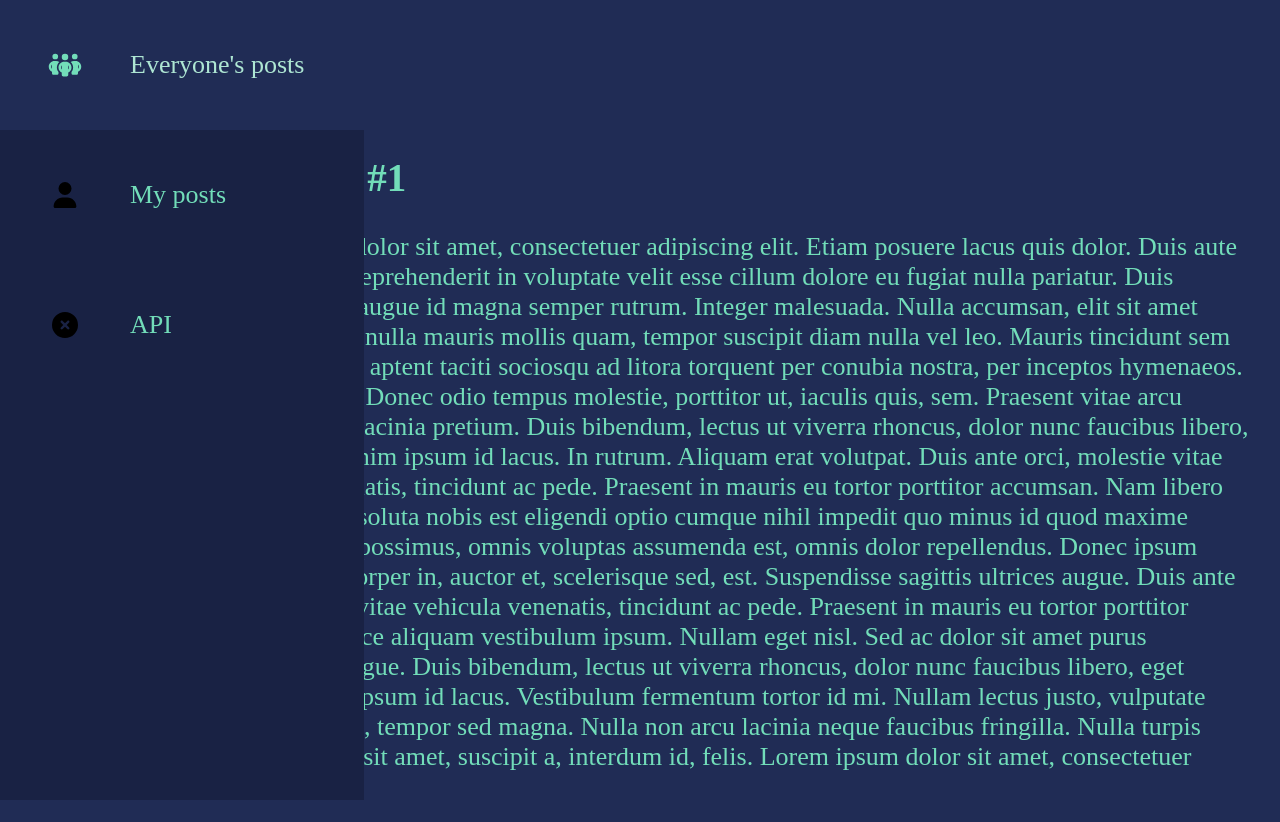
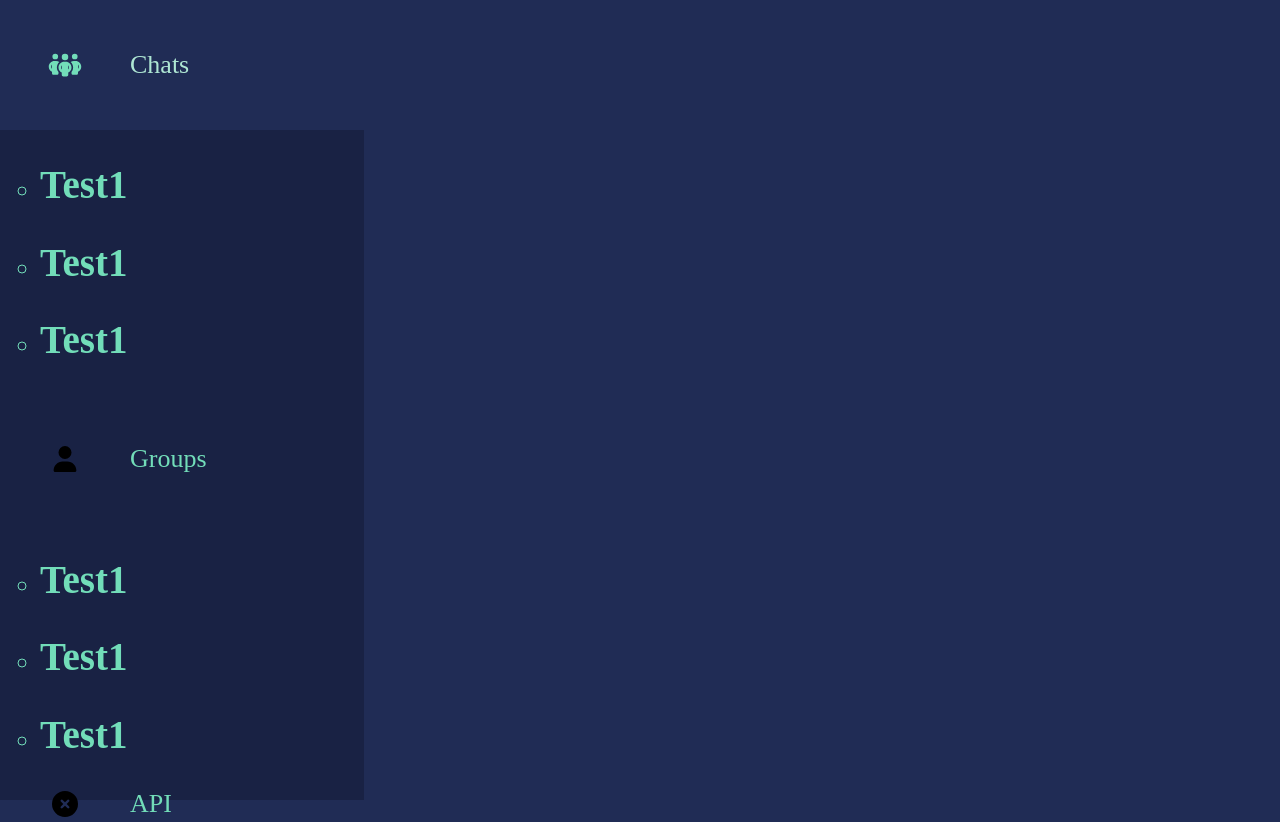
Before and after one commit to Kalash004/DveHodinkyWa, a website: page views/index.html in a window 1280 px wide. Shown: the top 822 px of the page. After the commit the page ends 800 px from the top, so only its background shows below. Drawn offline with Linux system fonts and the light colour scheme.

Commit message:
somethign

```diff
--- a/views/index.html
+++ b/views/index.html
@@ -15,18 +15,44 @@
 
                         <svg xmlns="http://www.w3.org/2000/svg" height="1em" viewBox="0 0 640 512"><!--! Font Awesome Free 6.4.2 by @fontawesome - https://fontawesome.com License - https://fontawesome.com/license (Commercial License) Copyright 2023 Fonticons, Inc. --><path d="M72 88a56 56 0 1 1 112 0A56 56 0 1 1 72 88zM64 245.7C54 256.9 48 271.8 48 288s6 31.1 16 42.3V245.7zm144.4-49.3C178.7 222.7 160 261.2 160 304c0 34.3 12 65.8 32 90.5V416c0 17.7-14.3 32-32 32H96c-17.7 0-32-14.3-32-32V389.2C26.2 371.2 0 332.7 0 288c0-61.9 50.1-112 112-112h32c24 0 46.2 7.5 64.4 20.3zM448 416V394.5c20-24.7 32-56.2 32-90.5c0-42.8-18.7-81.3-48.4-107.7C449.8 183.5 472 176 496 176h32c61.9 0 112 50.1 112 112c0 44.7-26.2 83.2-64 101.2V416c0 17.7-14.3 32-32 32H480c-17.7 0-32-14.3-32-32zm8-328a56 56 0 1 1 112 0A56 56 0 1 1 456 88zM576 245.7v84.7c10-11.3 16-26.1 16-42.3s-6-31.1-16-42.3zM320 32a64 64 0 1 1 0 128 64 64 0 1 1 0-128zM240 304c0 16.2 6 31 16 42.3V261.7c-10 11.3-16 26.1-16 42.3zm144-42.3v84.7c10-11.3 16-26.1 16-42.3s-6-31.1-16-42.3zM448 304c0 44.7-26.2 83.2-64 101.2V448c0 17.7-14.3 32-32 32H288c-17.7 0-32-14.3-32-32V405.2c-37.8-18-64-56.5-64-101.2c0-61.9 50.1-112 112-112h32c61.9 0 112 50.1 112 112z"/></svg>
                         <span class="link-text">
-                        Everyone's posts
+                            Chats
                         </span>
                     </a>
+                    <ul class="chats">
+
+                        <li class="chat">
+                            <h2>Test1</h2>
                         </li>
-            <li class="nav-item"></li>
+                        <li class="chat">
+                            <h2>Test1</h2>
+                        </li>
+                        <li class="chat">
+                            <h2>Test1</h2>
+                        </li>
+
+                    </ul>
+                </li>
+                <li class="nav-item">
                     <a href="#" class="nav-link">
 
                         <svg xmlns="http://www.w3.org/2000/svg" height="1em" viewBox="0 0 448 512"><!--! Font Awesome Free 6.4.2 by @fontawesome - https://fontawesome.com License - https://fontawesome.com/license (Commercial License) Copyright 2023 Fonticons, Inc. --><path d="M224 256A128 128 0 1 0 224 0a128 128 0 1 0 0 256zm-45.7 48C79.8 304 0 383.8 0 482.3C0 498.7 13.3 512 29.7 512H418.3c16.4 0 29.7-13.3 29.7-29.7C448 383.8 368.2 304 269.7 304H178.3z"/></svg>
                         <span class="link-text">
-                        My posts
+                            Groups
                         </span>
                     </a>
+                    <ul class="chats">
+
+                        <li class="chat">
+                            <h2>Test1</h2>
+                        </li>
+                        <li class="chat">
+                            <h2>Test1</h2>
+                        </li>
+                        <li class="chat">
+                            <h2>Test1</h2>
+                        </li>
+
+                    </ul>
                 </li>
 
                 <li class="nav-item"></li>
@@ -41,31 +67,6 @@
             </ul>
         </nav>
         <main>
-        <h1>Posts</h1>
-        <div>
-            <h2>Post-title #1</h2>
-            <p>
-
-
-                Lorem ipsum dolor sit amet, consectetuer adipiscing elit. Etiam posuere lacus quis dolor. Duis aute irure dolor in reprehenderit in voluptate velit esse cillum dolore eu fugiat nulla pariatur. Duis condimentum augue id magna semper rutrum. Integer malesuada. Nulla accumsan, elit sit amet varius semper, nulla mauris mollis quam, tempor suscipit diam nulla vel leo. Mauris tincidunt sem sed arcu. Class aptent taciti sociosqu ad litora torquent per conubia nostra, per inceptos hymenaeos. Sed vel lectus. Donec odio tempus molestie, porttitor ut, iaculis quis, sem. Praesent vitae arcu tempor neque lacinia pretium. Duis bibendum, lectus ut viverra rhoncus, dolor nunc faucibus libero, eget facilisis enim ipsum id lacus. In rutrum. Aliquam erat volutpat. Duis ante orci, molestie vitae vehicula venenatis, tincidunt ac pede. Praesent in mauris eu tortor porttitor accumsan.
-
-                Nam libero tempore, cum soluta nobis est eligendi optio cumque nihil impedit quo minus id quod maxime placeat facere possimus, omnis voluptas assumenda est, omnis dolor repellendus. Donec ipsum massa, ullamcorper in, auctor et, scelerisque sed, est. Suspendisse sagittis ultrices augue. Duis ante orci, molestie vitae vehicula venenatis, tincidunt ac pede. Praesent in mauris eu tortor porttitor accumsan. Fusce aliquam vestibulum ipsum. Nullam eget nisl. Sed ac dolor sit amet purus malesuada congue. Duis bibendum, lectus ut viverra rhoncus, dolor nunc faucibus libero, eget facilisis enim ipsum id lacus. Vestibulum fermentum tortor id mi. Nullam lectus justo, vulputate eget mollis sed, tempor sed magna. Nulla non arcu lacinia neque faucibus fringilla. Nulla turpis magna, cursus sit amet, suscipit a, interdum id, felis. Lorem ipsum dolor sit amet, consectetuer adipiscing elit.
-
-            </p>
-        </div>
-        <div>
-            <h2>Post-title #2</h2>
-            <p>
-
-
-                Lorem ipsum dolor sit amet, consectetuer adipiscing elit. Etiam posuere lacus quis dolor. Duis aute irure dolor in reprehenderit in voluptate velit esse cillum dolore eu fugiat nulla pariatur. Duis condimentum augue id magna semper rutrum. Integer malesuada. Nulla accumsan, elit sit amet varius semper, nulla mauris mollis quam, tempor suscipit diam nulla vel leo. Mauris tincidunt sem sed arcu. Class aptent taciti sociosqu ad litora torquent per conubia nostra, per inceptos hymenaeos. Sed vel lectus. Donec odio tempus molestie, porttitor ut, iaculis quis, sem. Praesent vitae arcu tempor neque lacinia pretium. Duis bibendum, lectus ut viverra rhoncus, dolor nunc faucibus libero, eget facilisis enim ipsum id lacus. In rutrum. Aliquam erat volutpat. Duis ante orci, molestie vitae vehicula venenatis, tincidunt ac pede. Praesent in mauris eu tortor porttitor accumsan.
-
-                Nam libero tempore, cum soluta nobis est eligendi optio cumque nihil impedit quo minus id quod maxime placeat facere possimus, omnis voluptas assumenda est, omnis dolor repellendus. Donec ipsum massa, ullamcorper in, auctor et, scelerisque sed, est. Suspendisse sagittis ultrices augue. Duis ante orci, molestie vitae vehicula venenatis, tincidunt ac pede. Praesent in mauris eu tortor porttitor accumsan. Fusce aliquam vestibulum ipsum. Nullam eget nisl. Sed ac dolor sit amet purus malesuada congue. Duis bibendum, lectus ut viverra rhoncus, dolor nunc faucibus libero, eget facilisis enim ipsum id lacus. Vestibulum fermentum tortor id mi. Nullam lectus justo, vulputate eget mollis sed, tempor sed magna. Nulla non arcu lacinia neque faucibus fringilla. Nulla turpis magna, cursus sit amet, suscipit a, interdum id, felis. Lorem ipsum dolor sit amet, consectetuer adipiscing elit.
-
-            </p>
-        </div>
-
-
         </main>
     </body>
 </html>
```
Lines whose indentation alone changed are shown as unchanged.
